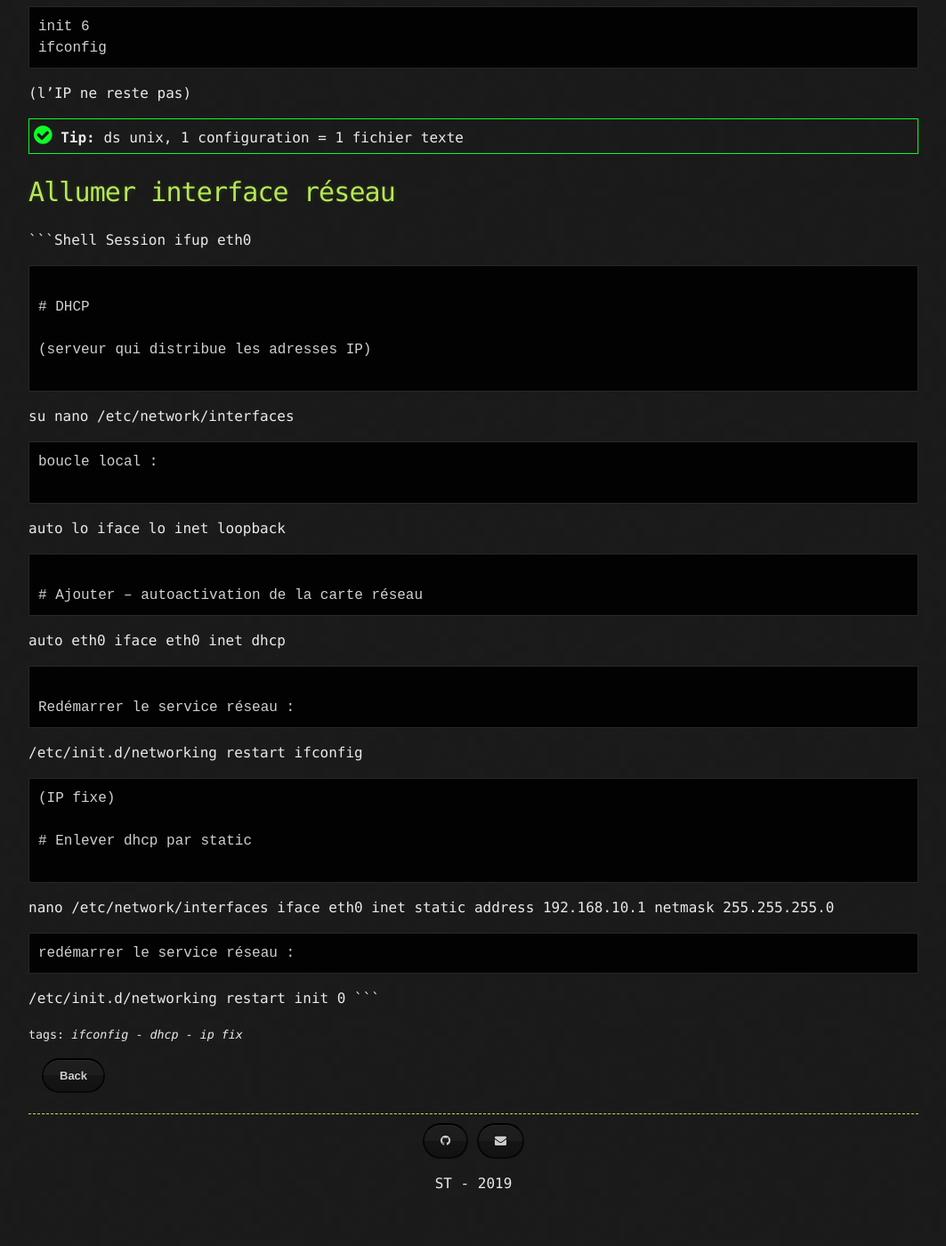
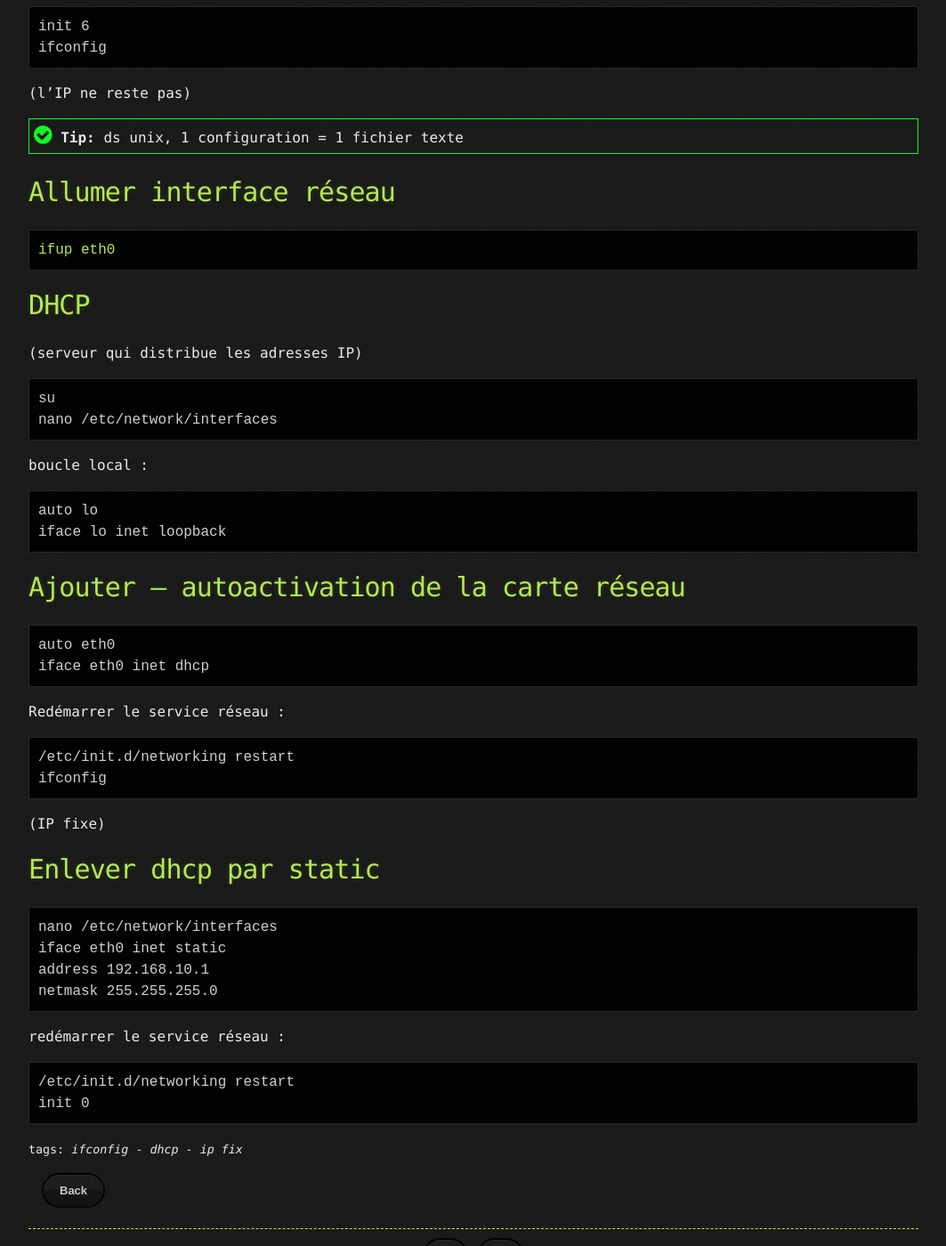
Before and after one commit to staytuned4/staytuned4.github.io, a Jekyll site: the page built from _posts/2017-05-05-ifconfig.md, in a window 1280 px wide and 1400 px high, scrolled down 562 px. Shown: the whole window at 89% size, without its empty margins (108-1171 px from the left). Built offline with Jekyll 4.4.1, drawn with Linux system fonts in a browser that asks for light colours; nearby versions of some CDN libraries; before the commit the page ends 1924 px from its top, so only the background shows below that.

Commit message:
Update 2017-05-05-ifconfig.md

````diff
--- a/_posts/2017-05-05-ifconfig.md
+++ b/_posts/2017-05-05-ifconfig.md
@@ -19,7 +19,7 @@ ifconfig
 {% include tip.html content="ds unix, 1 configuration = 1 fichier texte" %}
 
 # Allumer interface réseau
-```Shell Session
+```Shell
 ifup eth0
 ```
 
````
